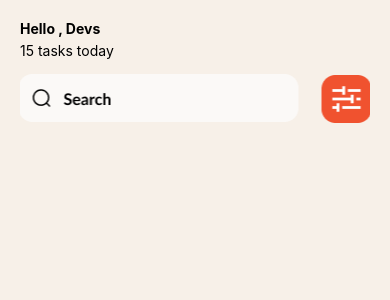
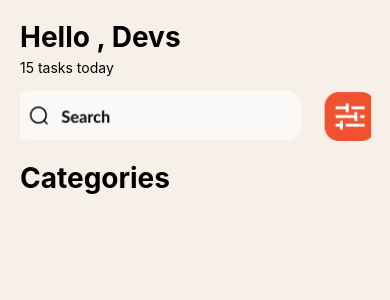
Before and after one commit to VenessaAsiedu/rn-assignment3-11157784, a React Native app in the folder my-app/: screen / in a window 390 px wide. Shown: the top 300 px of the page. Built offline with nearby package versions, Linux system fonts and the light colour scheme.

Commit message:
Created the categories

```diff
--- a/my-app/App.js
+++ b/my-app/App.js
@@ -7,6 +7,9 @@ export default function App() {
       <Text style={styles.boldText}>Hello , Devs</Text>
       <Text style={styles.text}>15 tasks today</Text>
       <Image source={require('./assets/Search.png')} style={styles.image} />
+      <View style={styles.categoriesContainer}>
+        <Text style={styles.categoriesText}>Categories</Text>
+      </View>
     </View>
   );
 }
@@ -20,6 +23,7 @@ const styles = StyleSheet.create({
     padding: 20,
   },
   boldText: {
+    fontSize: 28,
     fontWeight: 'bold',
     marginBottom: 5,
   },
@@ -27,8 +31,15 @@ const styles = StyleSheet.create({
     marginBottom: 5,
   },
   image: {
-    width: 350,
-    height: 49,
+    width: 351,
+    height: 50,
     marginTop: 10,
   },
+  categoriesContainer: {
+    marginTop: 20,
+  },
+  categoriesText: {
+    fontSize: 28,
+    fontWeight: 'bold',
+  },
 });
```
